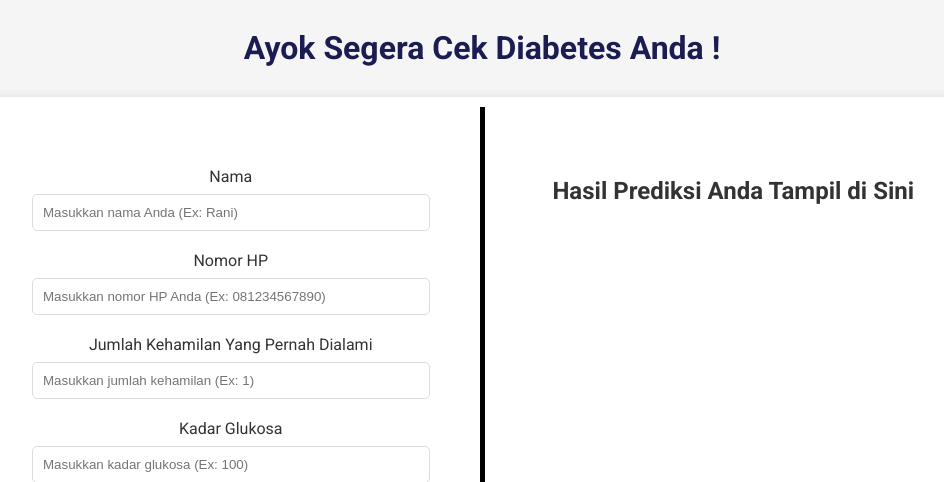
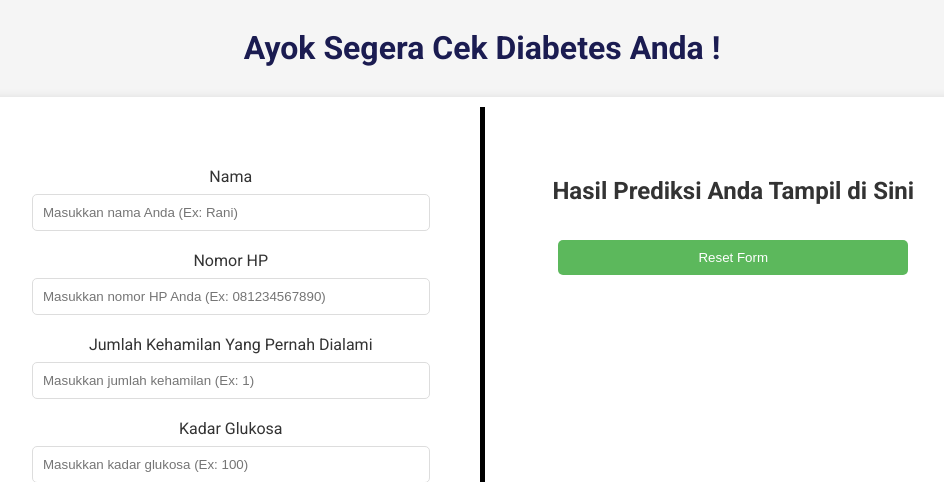
Before and after one commit to aurelioo29/Diabetes-Prediction-App, a Flask app: page / in a window 1280 px wide. Shown: the part 2850-3332 px from the top of the page, without its empty margins (158-1102 px from the left). Run offline with Flask 3, Linux system fonts and the light colour scheme; parts of the project's set-up code (start-up, migrations or seed data) failed here and were passed over.

Commit message:
added feature Button clear form & result

```diff
--- a/static/script.js
+++ b/static/script.js
@@ -132,3 +132,21 @@ const navLinks = document.getElementById("nav-links");
 hamburger.addEventListener("click", () => {
   navLinks.classList.toggle("active"); // Toggle class 'active' untuk menampilkan atau menyembunyikan menu
 });
+
+// button reset form
+document.getElementById("resetButton").addEventListener("click", function () {
+  const confirmReset = window.confirm(
+    "Are you sure you want to reset the form and delete the prediction results?"
+  );
+  if (confirmReset) {
+    document.getElementById("predictionForm").reset();
+
+    document.getElementById("diabetes-text").innerHTML = "";
+    document.getElementById("diabetes-probability").innerHTML = "";
+    document.getElementById("predictionResult").innerHTML = "";
+
+    document.getElementById("app").scrollIntoView({ behavior: "smooth" });
+  } else {
+    console.log("Cancel reset form");
+  }
+});
--- a/static/style.css
+++ b/static/style.css
@@ -587,3 +587,8 @@ label {
 .prob-text {
   font-weight: bold;
 }
+
+.btn-reset {
+  margin-top: 5px;
+  width: 350px;
+}
--- a/templates/index.html
+++ b/templates/index.html
@@ -269,6 +269,9 @@
           <p id="diabetes-text"></p>
           <p id="diabetes-probability"></p>
           <div id="predictionResult"></div>
+          <button type="button" id="resetButton" class="btn-reset">
+            Reset Form
+          </button>
         </div>
       </div>
     </section>
```
